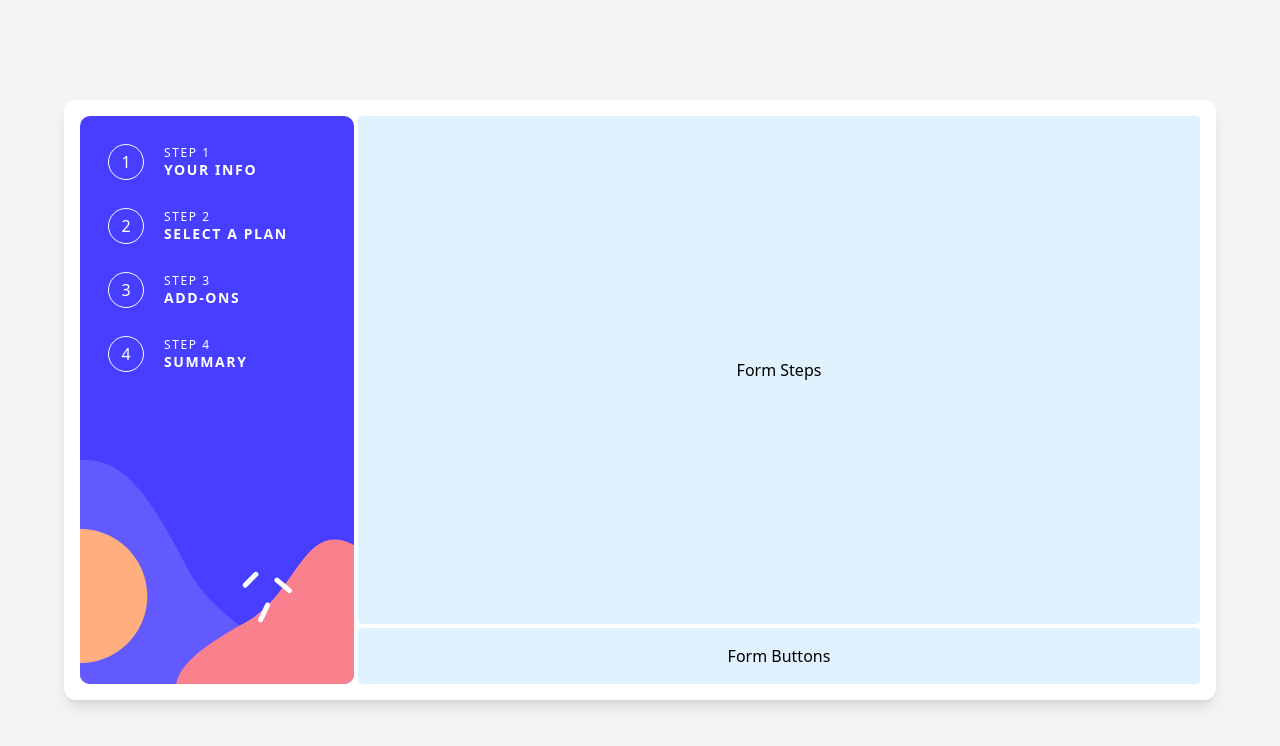
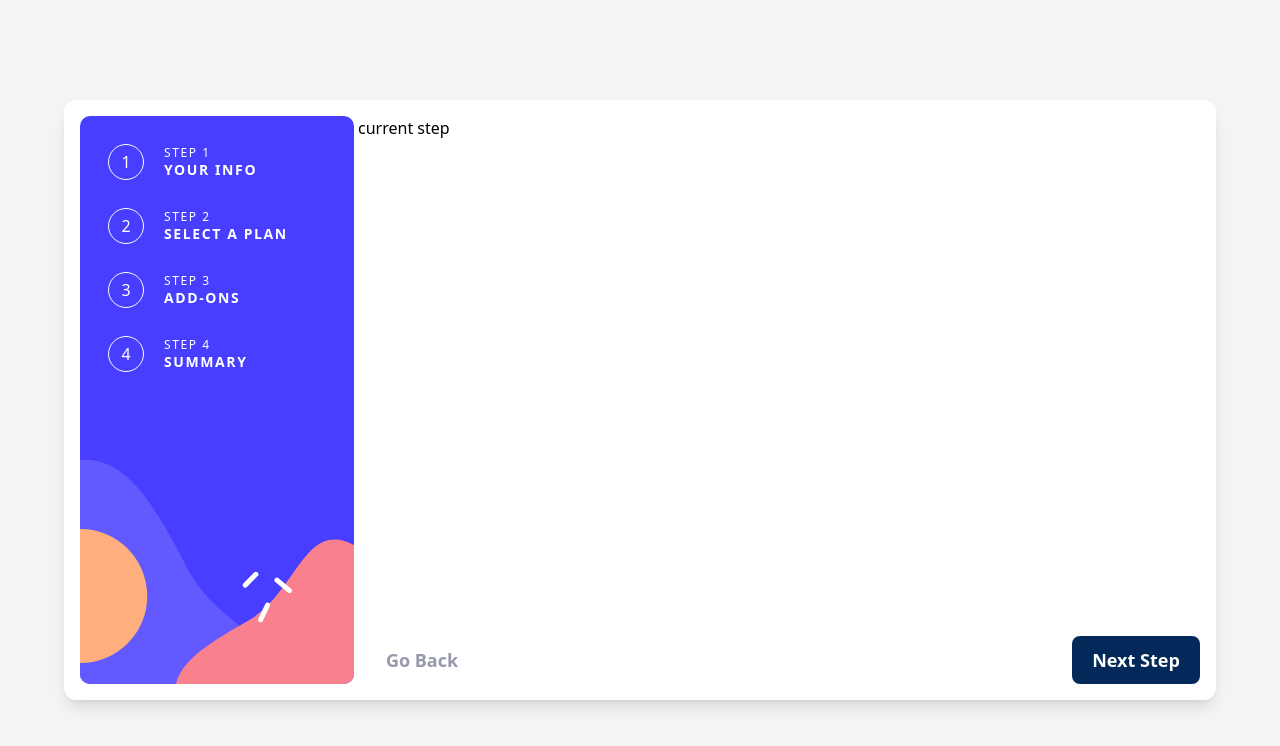
Before and after one commit to hernandez-dev/react-multi-steps-form, a React (Vite) app: page / in a window 1280 px wide. Shown: the top 746 px of the page. Built offline with nearby package versions, Linux system fonts and the light colour scheme.

Commit message:
Components - steps-form - rendering form buttons

```diff
--- a/src/components/steps-form/StepsForm.jsx
+++ b/src/components/steps-form/StepsForm.jsx
@@ -3,17 +3,42 @@ import { useContext } from "react"
 // context
 import StateContext from "../../context/StateContext.js"
 
+// components
+import Button from "./components/Button.jsx"
+
 export default function StepsForm() {
   // app state
   const { steps, currentStep } = useContext(StateContext)
 
+  // current step
+  const step = steps[currentStep]
+
   return(
     <form className="flex flex-col flex-1 space-y-1">
-      <section className="flex items-center justify-center flex-1 p-2 bg-sky-100 rounded capitalize">
-        form steps
+      <section className="flex-1">
+        current step
       </section>
-      <footer className="flex items-center justify-center h-14 p-2 rounded bg-sky-100 capitalize">
-        form buttons
+      <footer className="flex justify-between">
+        <Button
+          type="button"
+          action="prev"
+          bg="bg-transparent"
+          color="text-cool-gray"
+          disabled={currentStep === 0}
+          onClick={() => console.log("click")}
+        >
+          go back
+        </Button>
+        <Button
+          type="button"
+          action="prev"
+          bg="bg-marine-blue"
+          color="text-white"
+          disabled={currentStep === (steps.length - 1)}
+          onClick={() => console.log("click")}
+        >
+          next step
+        </Button>
       </footer>
     </form>
   )
```
